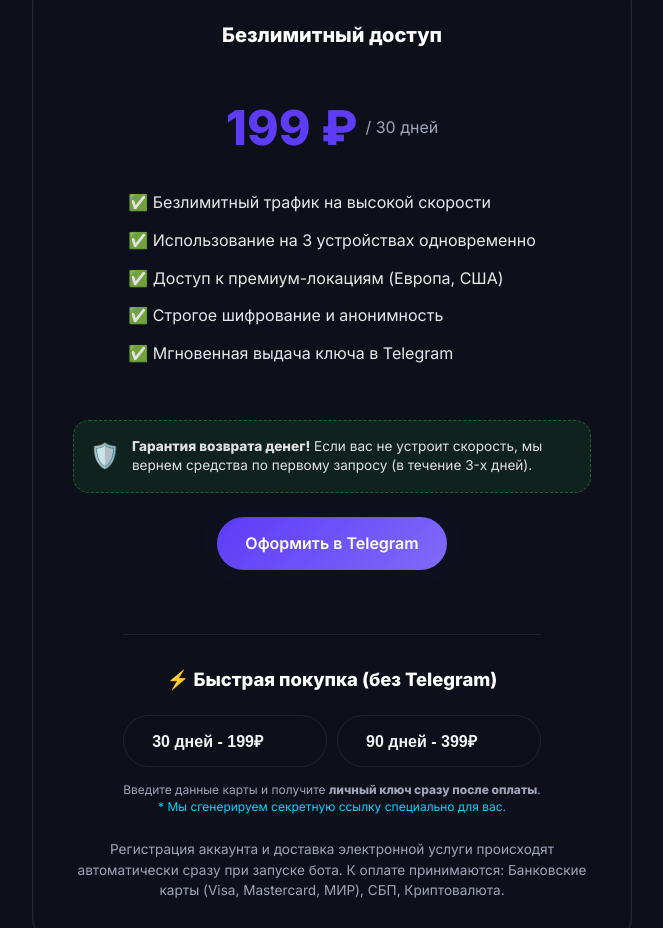
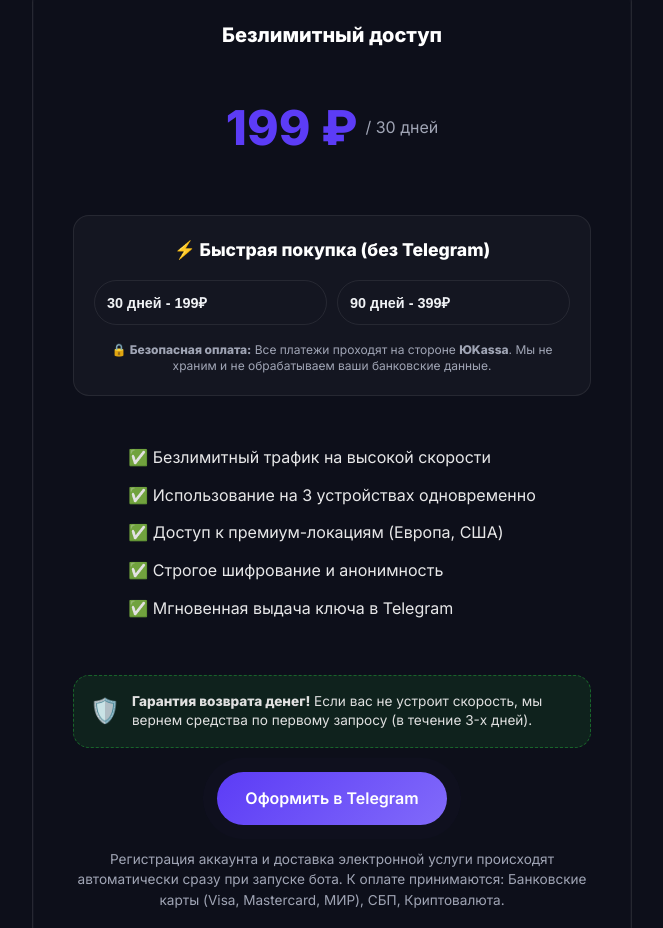
Before and after one commit to geohotkoko0707-lab/SIGMAVPN, a plain HTML site: page index.html in a window 1280 px wide. Shown: the part 2939-3867 px from the top of the page, without its empty margins (308-971 px from the left). Drawn offline with nearby package versions, Linux system fonts and the light colour scheme.

Commit message:
Move payment block to top and add security disclaimer

```diff
--- a/index.html
+++ b/index.html
@@ -249,6 +249,26 @@
                         style="font-size: 1.25rem; font-weight: 700; color: #fff; margin-bottom: 15px;">Безлимитный
                         доступ</div>
                     <div class="price">199 ₽ <span>/ 30 дней</span></div>
+
+                    <!-- Web Pay Section (Moved Up) -->
+                    <div class="web-pay-section"
+                        style="margin-top: 25px; margin-bottom: 25px; padding: 20px; background: rgba(255,255,255,0.03); border-radius: 16px; border: 1px solid var(--glass-border);">
+                        <div class="feature-title"
+                            style="font-size: 1.1rem; font-weight: 700; color: #fff; margin-bottom: 15px;">⚡ Быстрая
+                            покупка (без Telegram)</div>
+                        <div class="quick-pay-form" style="display: flex; flex-direction: column; gap: 12px;">
+                            <div style="display: grid; grid-template-columns: 1fr 1fr; gap: 10px;">
+                                <button class="btn btn-outline web-pay-btn" data-days="30"
+                                    style="padding: 12px; font-size: 0.9rem;">30 дней - 199₽</button>
+                                <button class="btn btn-outline web-pay-btn" data-days="90"
+                                    style="padding: 12px; font-size: 0.9rem;">90 дней - 399₽</button>
+                            </div>
+                            <p style="font-size: 0.75rem; color: var(--text-muted); line-height: 1.4; margin-top: 5px;">
+                                🔒 <b>Безопасная оплата:</b> Все платежи проходят на стороне <b>ЮKassa</b>. Мы не храним
+                                и не обрабатываем ваши банковские данные.
+                            </p>
+                        </div>
+                    </div>
                     <ul class="pricing-features">
                         <li>✅ Безлимитный трафик на высокой скорости</li>
                         <li>✅ Использование на 3 устройствах одновременно</li>
@@ -264,23 +284,7 @@
                     <a href="https://t.me/SIGMAVPN1BOT" target="_blank" class="btn btn-primary pulse">Оформить в
                         Telegram</a>
 
-                    <div class="web-pay-section"
-                        style="margin-top: 40px; padding-top: 30px; border-top: 1px solid var(--glass-border);">
-                        <div class="feature-title"
-                            style="font-size: 1.15rem; font-weight: 700; color: #fff; margin-bottom: 20px;">⚡ Быстрая
-                            покупка (без Telegram)</div>
-                        <div class="quick-pay-form" style="display: flex; flex-direction: column; gap: 15px;">
-                            <div style="display: grid; grid-template-columns: 1fr 1fr; gap: 10px;">
-                                <button class="btn btn-outline web-pay-btn" data-days="30">30 дней - 199₽</button>
-                                <button class="btn btn-outline web-pay-btn" data-days="90">90 дней - 399₽</button>
-                            </div>
-                            <p style="font-size: 0.75rem; color: var(--text-muted); line-height: 1.4;">
-                                Введите данные карты и получите <b>личный ключ сразу после оплаты</b>. <br>
-                                <span style="color: var(--secondary);">* Мы сгенерируем секретную ссылку специально для
-                                    вас.</span>
-                            </p>
-                        </div>
-                    </div>
+
                     <p class="pricing-hint">Регистрация аккаунта и доставка электронной услуги происходят автоматически
                         сразу при запуске бота. К оплате принимаются: Банковские карты (Visa, Mastercard, МИР), СБП,
                         Криптовалюта.</p>
```
